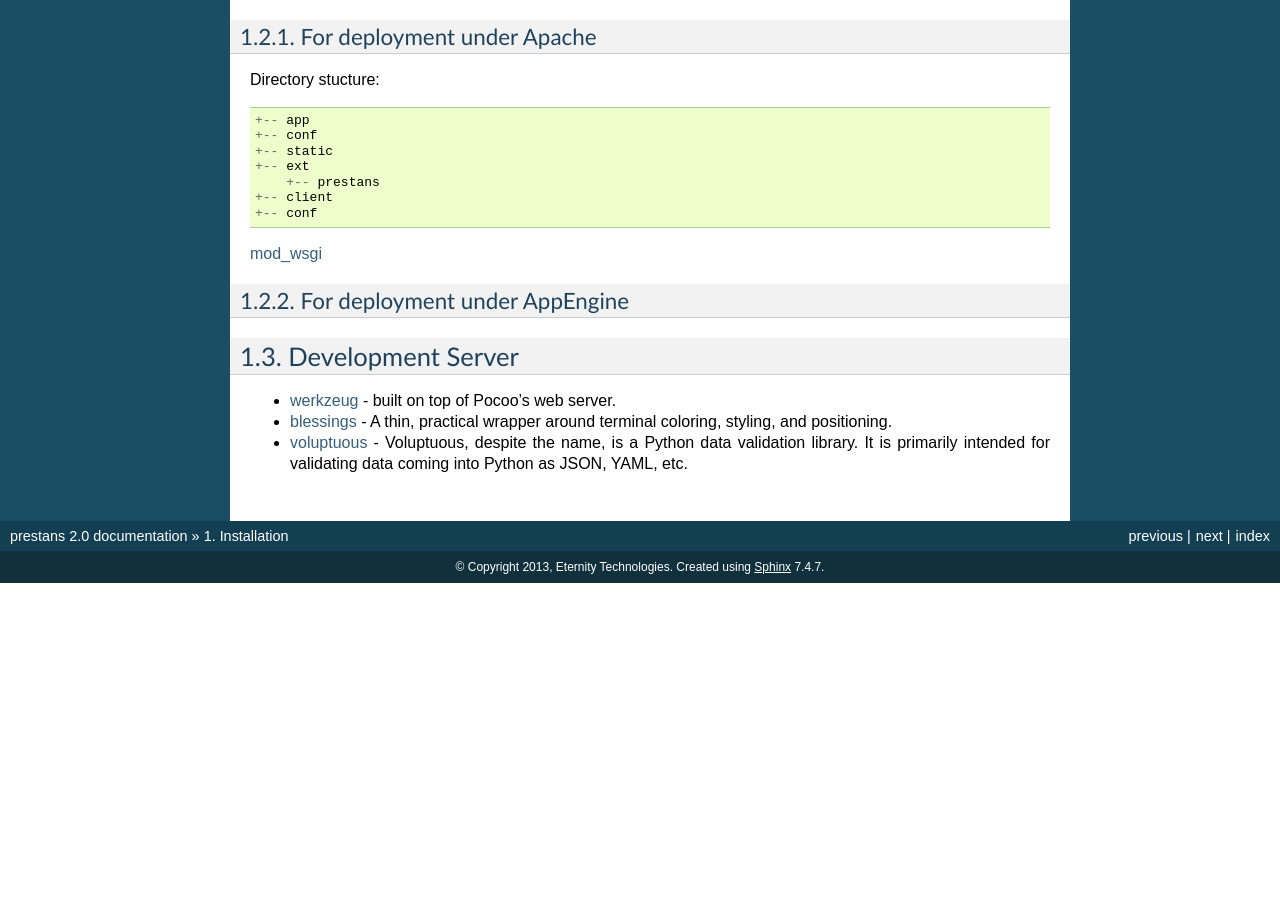
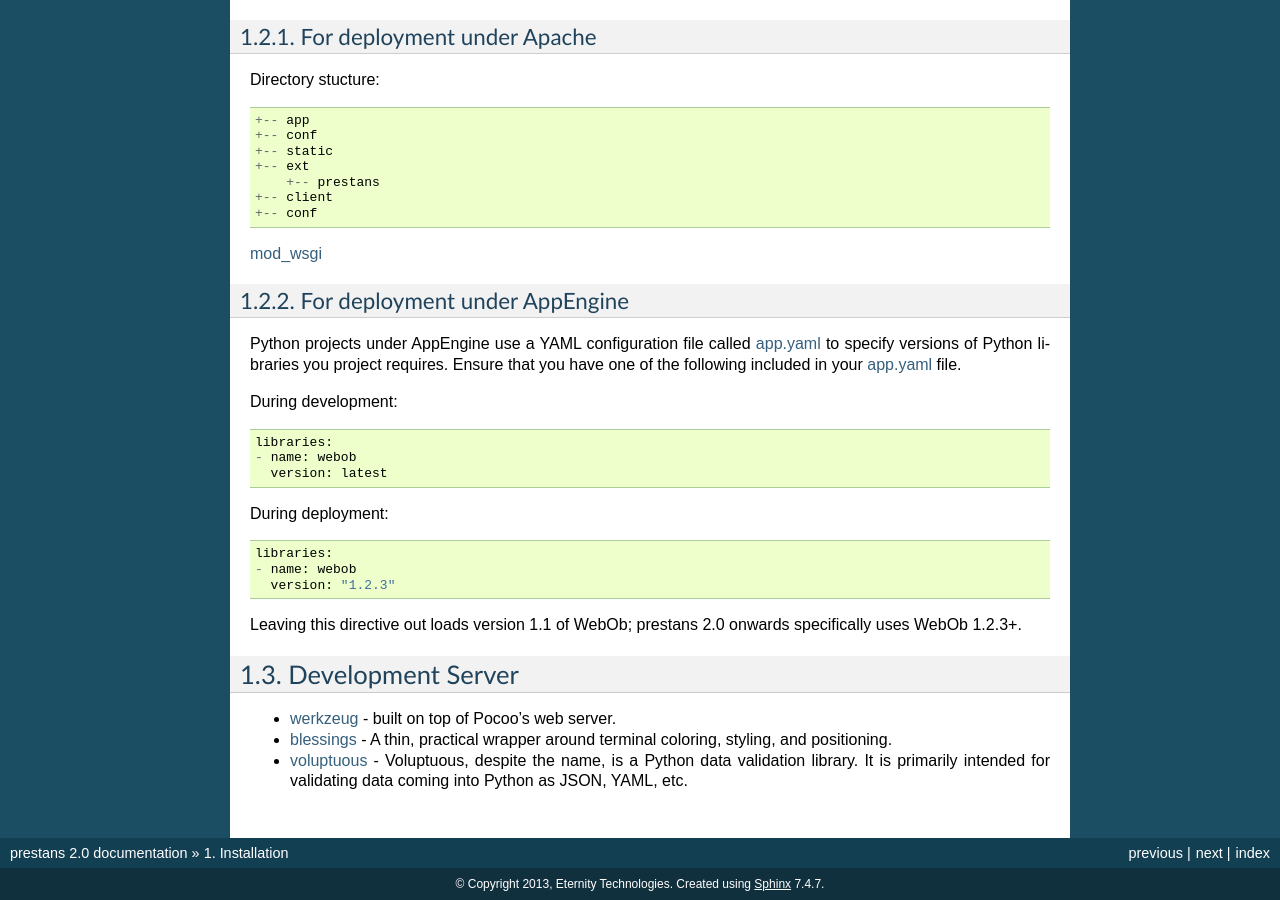
Before and after one commit to anomaly/prestans-docs, a Sphinx documentation site: the page built from source/install.rst, in a window 1280 px wide and 900 px high, scrolled down 971 px. Built offline with Sphinx 7.4.7, drawn with Linux system fonts in a browser that asks for light colours; pages that are not in the unit, such as notebooks, are missing from menus; before the commit the page ends 1554 px from its top, so only the background shows below that.

Commit message:
Adds providers, ext to source control; updated issues tracker link for 2.x onwards

```diff
--- a/source/index.rst
+++ b/source/index.rst
@@ -20,6 +20,7 @@
    handlers
    validation
    models
+   providers
    ext
    client
    design_notes
@@ -36,7 +37,7 @@
 Reporting Issues
 ^^^^^^^^^^^^^^^^
 
-We prefer the use of our `Issue Tracker <https://code.google.com/p/prestans/issues/list>`_ on Google Code, to triage feature requests, bug reports.
+We prefer the use of our `Issue Tracker <https://github.com/prestans/prestans/issues>`_ on Github, to triage feature requests, bug reports. Code patches are very welcome.
 
 Before you lodge a lodge a ticket:
 
--- a/source/install.rst
+++ b/source/install.rst
@@ -63,6 +63,22 @@
 For deployment under AppEngine
 ------------------------------
 
+Python projects under AppEngine use a YAML configuration file called `app.yaml <https://developers.google.com/appengine/docs/python/config/appconfig>`_ to specify versions of Python libraries you project requires. Ensure that you have one of the following included in your `app.yaml <https://developers.google.com/appengine/docs/python/config/appconfig#Python_app_yaml_Configuring_libraries>`_ file.
+
+During development::
+
+    libraries:
+    - name: webob
+      version: latest
+
+During deployment::
+
+    libraries:
+    - name: webob
+      version: "1.2.3"
+
+
+Leaving this directive out loads version 1.1 of WebOb; prestans 2.0 onwards specifically uses WebOb 1.2.3+.
 
 Development Server
 ==================
--- /dev/null
+++ b/source/providers.rst
@@ -0,0 +1,3 @@
+=========
+Providers
+=========
```
Also changed, not shown: source/ext.rst (added, +142 -0 lines).
